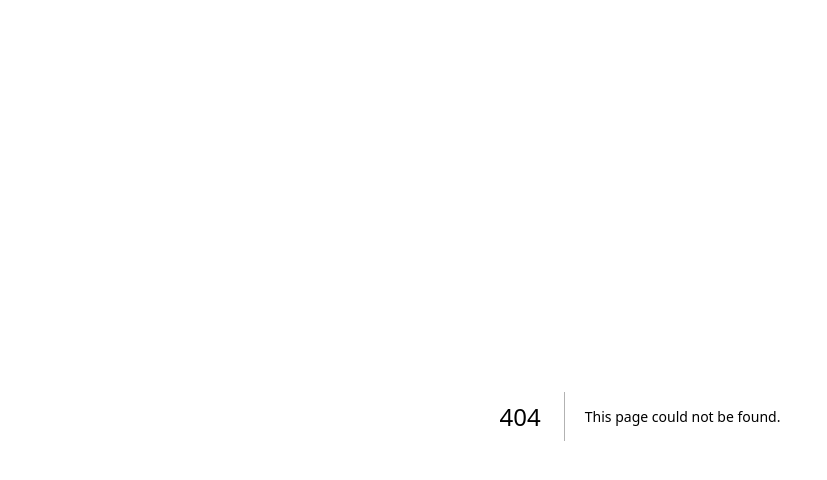
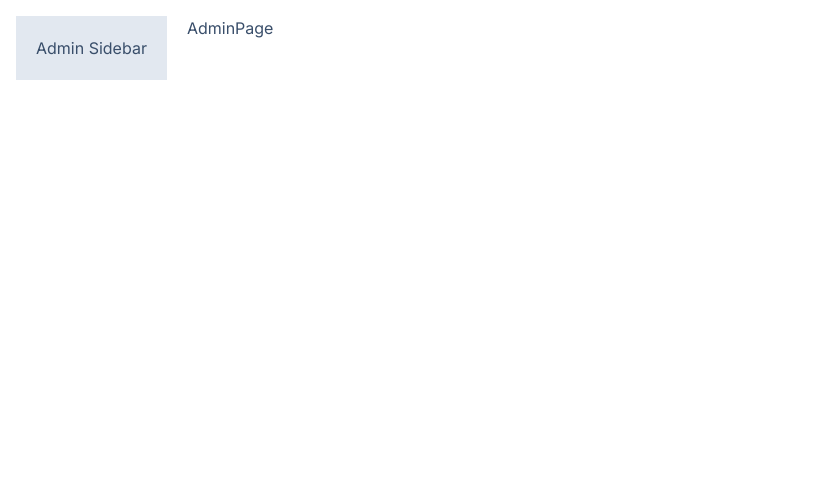
Before and after one commit to chrisvasqm/next-app, a Next.js app: page /admin in a window 1280 px wide. Before the commit this address had no page. Shown: the top 480 px of the page, without its empty margins (0-827 px from the left). Built offline with nearby package versions, Linux system fonts and the light colour scheme.

Commit message:
Add admin page

```diff
--- /dev/null
+++ b/app/admin/layout.tsx
@@ -0,0 +1,20 @@
+import React, { ReactNode } from 'react'
+
+interface Props {
+    children: ReactNode
+}
+
+const AdminLayout = ({ children }: Props) => {
+    return (
+        <div className='flex'>
+            <aside className='bg-slate-200 p-5 mr-5'>
+                Admin Sidebar
+            </aside>
+            <div>
+                {children}
+            </div>
+        </div>
+    )
+}
+
+export default AdminLayout
--- /dev/null
+++ b/app/admin/page.tsx
@@ -0,0 +1,9 @@
+import React from 'react'
+
+const AdminHomePage = () => {
+  return (
+    <div>AdminPage</div>
+  )
+}
+
+export default AdminHomePage
```
